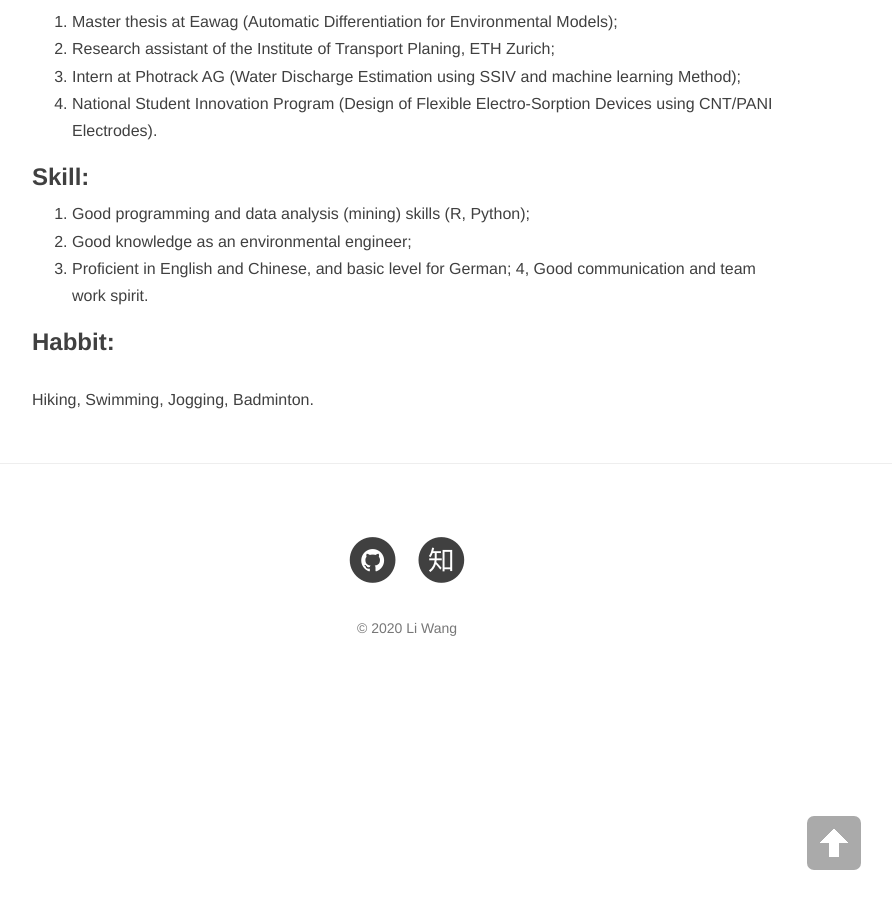
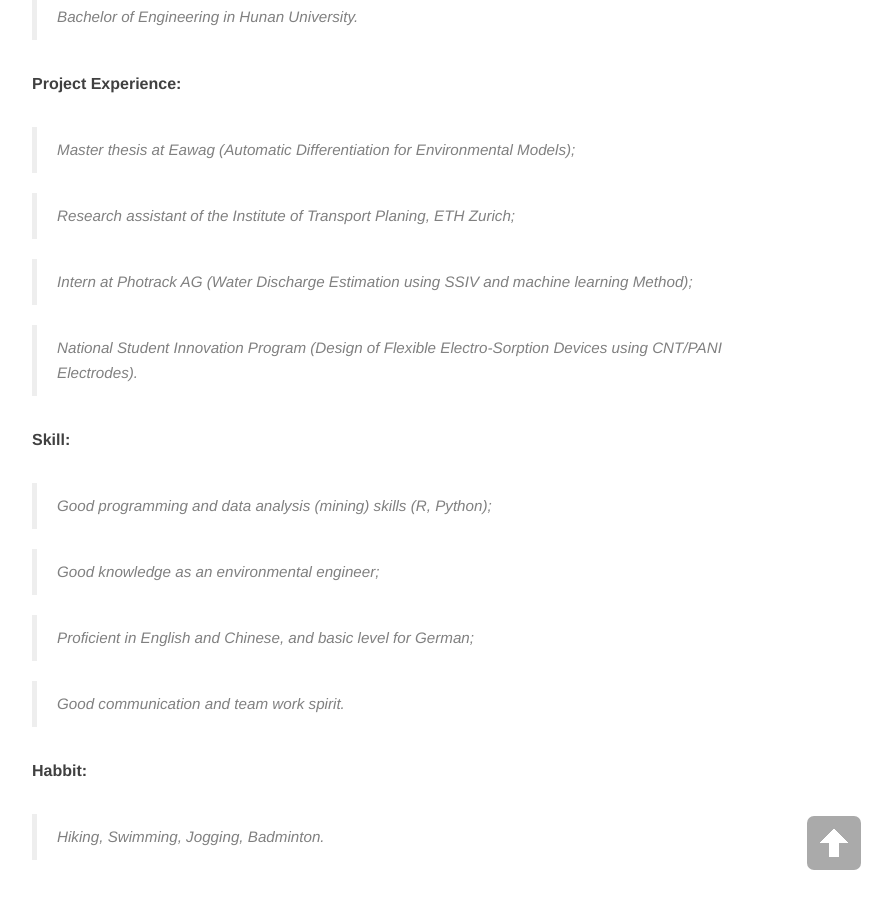
Before and after one commit to LiWang1/blog, a Jekyll site: the page built from about.md, in a window 1280 px wide and 900 px high, scrolled down 479 px. Shown: the whole window, without its empty margins (233-1125 px from the left). Built offline with Jekyll 4.4.1, drawn with Linux system fonts in a browser that asks for light colours; nearby versions of some CDN libraries; some of the changed lines change nothing that is shown.

Commit message:
Update about.md

```diff
--- a/about.md
+++ b/about.md
@@ -5,21 +5,28 @@ description: Master's student at ETH Zurich
 header-img: "img/facebook.jpg"
 ---
 
-### Education:
-1. Currently master's student of Environmental Engineering, ETH Zurich;
-2. Bachelor of Engineering in Hunan University.
+**Education:**
+> Currently master's student of Environmental Engineering, ETH Zurich;
 
-### Project Experience:
-1. Master thesis at Eawag (Automatic Differentiation for Environmental Models);
-2. Research assistant of the Institute of Transport Planing, ETH Zurich;
-3. Intern at Photrack AG (Water Discharge Estimation using SSIV and machine learning Method);
-4. National Student Innovation Program (Design of Flexible Electro-Sorption Devices using CNT/PANI Electrodes).
+> Bachelor of Engineering in Hunan University.
 
-### Skill:
-1. Good programming and data analysis (mining) skills (R, Python);
-2. Good knowledge as an environmental engineer;
-3. Proficient in English and Chinese, and basic level for German;
-4, Good communication and team work spirit.
+**Project Experience:**
+> Master thesis at Eawag (Automatic Differentiation for Environmental Models);
 
-### Habbit:
-Hiking, Swimming, Jogging, Badminton.
+> Research assistant of the Institute of Transport Planing, ETH Zurich;
+
+> Intern at Photrack AG (Water Discharge Estimation using SSIV and machine learning Method);
+
+> National Student Innovation Program (Design of Flexible Electro-Sorption Devices using CNT/PANI Electrodes).
+
+**Skill:**
+> Good programming and data analysis (mining) skills (R, Python);
+
+> Good knowledge as an environmental engineer;
+
+> Proficient in English and Chinese, and basic level for German;
+
+> Good communication and team work spirit.
+
+**Habbit:**
+> Hiking, Swimming, Jogging, Badminton.
```
